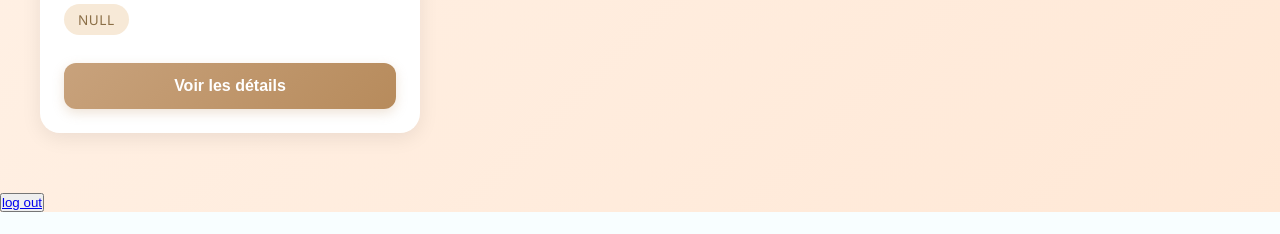
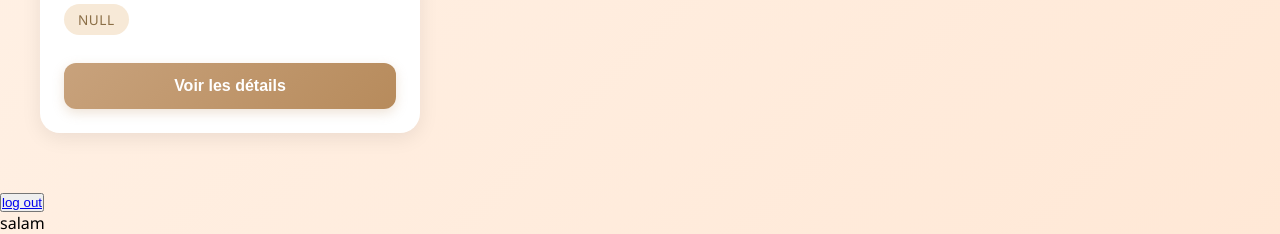
Before and after one commit to BrahimAmkh/miniproject, a PHP site: page /home.php in a window 1280 px wide. Shown: the part 1783-2017 px from the top of the page. Before the commit the page ends 1995 px from the top, so only its background shows below. Run offline with PHP 8.4, Linux system fonts and the light colour scheme; data comes from the database, SQL or seed files in the repository.

Commit message:
explication dyal changement

```diff
--- a/home.php
+++ b/home.php
@@ -309,6 +309,6 @@ body {
   <?php } ?>
 </div>
 <button type="submit"> <a href="log.php">log out</a></button>
-
+<p>salam</p>
 </body>
 </html>
```
